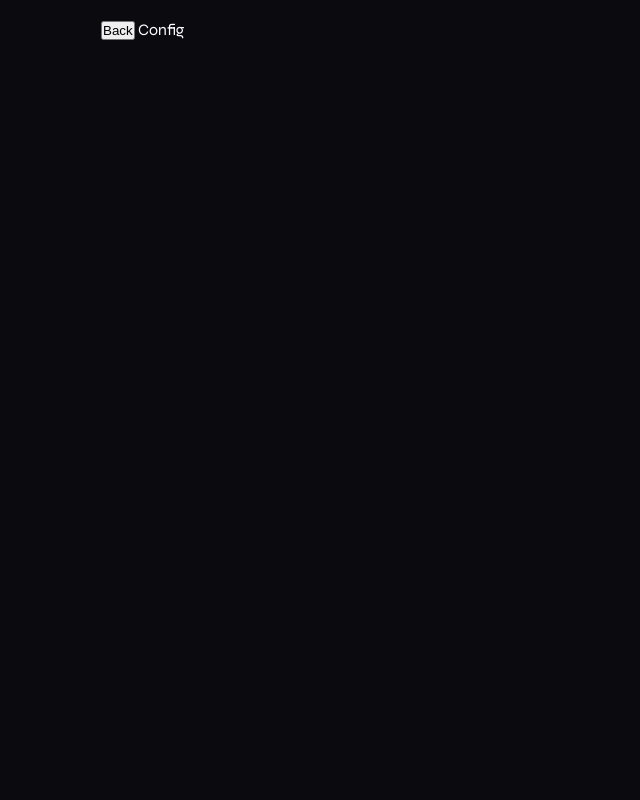
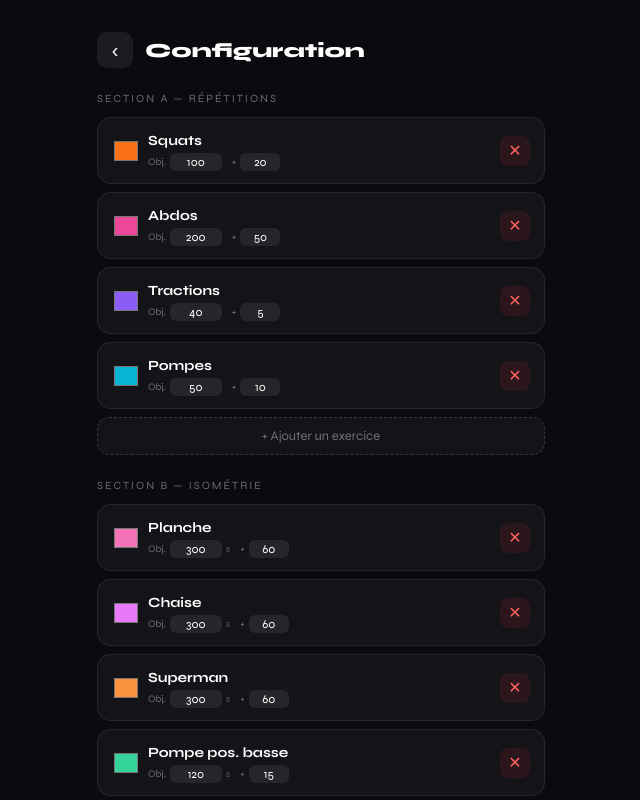
Before and after one commit to lordkyrr/sport-tracker, a React (Vite) app: page / in a window 1280 px wide. Both pictures are taken after a click on the button "⚙️". Shown: the top 800 px of the page, without its empty margins (319-959 px from the left). Built offline with nearby package versions, Linux system fonts and the light colour scheme.

Commit message:
feat: implement ConfigScreen with editable exercise lists

```diff
--- a/src/screens/ConfigScreen.jsx
+++ b/src/screens/ConfigScreen.jsx
@@ -1 +1,158 @@
-export function ConfigScreen({ onBack }) { return <div style={{ padding: 20 }}><button onClick={onBack}>Back</button> Config</div>; }
+export function ConfigScreen({ program, setProgram, onBack }) {
+  return (
+    <div style={{ padding: "32px 16px 0", minHeight: "100vh" }}>
+      <div style={{ display: "flex", alignItems: "center", gap: 12, marginBottom: 24 }}>
+        <button onClick={onBack} style={{
+          background: "rgba(255,255,255,0.07)", border: "none", borderRadius: 10,
+          color: "#fff", fontSize: 20, width: 36, height: 36, cursor: "pointer",
+          display: "flex", alignItems: "center", justifyContent: "center",
+        }}>‹</button>
+        <div style={{ fontSize: 20, fontWeight: 800 }}>Configuration</div>
+      </div>
+
+      <ExerciseSection
+        title="Section A — Répétitions"
+        exercises={program.A}
+        isTime={false}
+        onChange={(A) => setProgram({ ...program, A })}
+      />
+
+      <ExerciseSection
+        title="Section B — Isométrie"
+        exercises={program.B}
+        isTime={true}
+        onChange={(B) => setProgram({ ...program, B })}
+      />
+
+      <CardioSection
+        options={program.C}
+        onChange={(C) => setProgram({ ...program, C })}
+      />
+    </div>
+  );
+}
+
+function ExerciseSection({ title, exercises, isTime, onChange }) {
+  const update = (index, field, value) =>
+    onChange(exercises.map((e, i) => i === index ? { ...e, [field]: value } : e));
+
+  const remove = (index) => onChange(exercises.filter((_, i) => i !== index));
+
+  const add = () => onChange([
+    ...exercises,
+    isTime
+      ? { id: `ex-${Date.now()}`, label: "Nouvel exercice", targetSec: 60, quickAddSec: 15, color: "#ffffff" }
+      : { id: `ex-${Date.now()}`, label: "Nouvel exercice", target: 20, quickAdd: 5, color: "#ffffff" },
+  ]);
+
+  return (
+    <div style={{ marginBottom: 24 }}>
+      <div style={{ fontSize: 11, color: "rgba(255,255,255,0.4)", letterSpacing: 2, textTransform: "uppercase", marginBottom: 12 }}>
+        {title}
+      </div>
+      {exercises.map((e, i) => (
+        <div key={e.id} style={{
+          background: "rgba(255,255,255,0.04)",
+          border: "1px solid rgba(255,255,255,0.08)",
+          borderRadius: 14,
+          padding: "12px 14px",
+          marginBottom: 8,
+          display: "flex",
+          gap: 8,
+          alignItems: "center",
+        }}>
+          <input
+            type="color"
+            value={e.color}
+            onChange={ev => update(i, "color", ev.target.value)}
+            style={{ width: 28, height: 28, border: "none", borderRadius: 6, cursor: "pointer", padding: 0, background: "none", flexShrink: 0 }}
+          />
+          <div style={{ flex: 1, minWidth: 0 }}>
+            <input
+              type="text"
+              value={e.label}
+              onChange={ev => update(i, "label", ev.target.value)}
+              style={{ width: "100%", background: "transparent", border: "none", color: "#fff", fontSize: 14, fontWeight: 700, fontFamily: "'Syne', sans-serif", outline: "none", marginBottom: 4 }}
+            />
+            <div style={{ display: "flex", gap: 10, alignItems: "center" }}>
+              <label style={{ display: "flex", alignItems: "center", gap: 4 }}>
+                <span style={{ fontSize: 10, color: "rgba(255,255,255,0.4)" }}>Obj.</span>
+                <input
+                  type="number"
+                  value={isTime ? e.targetSec : e.target}
+                  onChange={ev => update(i, isTime ? "targetSec" : "target", Number(ev.target.value))}
+                  style={{ width: 52, background: "rgba(255,255,255,0.08)", border: "none", borderRadius: 6, color: "#fff", fontSize: 12, padding: "2px 6px", fontFamily: "'Syne', sans-serif", outline: "none", textAlign: "center" }}
+                />
+                {isTime && <span style={{ fontSize: 10, color: "rgba(255,255,255,0.3)" }}>s</span>}
+              </label>
+              <label style={{ display: "flex", alignItems: "center", gap: 4 }}>
+                <span style={{ fontSize: 10, color: "rgba(255,255,255,0.4)" }}>+</span>
+                <input
+                  type="number"
+                  value={isTime ? e.quickAddSec : e.quickAdd}
+                  onChange={ev => update(i, isTime ? "quickAddSec" : "quickAdd", Number(ev.target.value))}
+                  style={{ width: 40, background: "rgba(255,255,255,0.08)", border: "none", borderRadius: 6, color: "#fff", fontSize: 12, padding: "2px 6px", fontFamily: "'Syne', sans-serif", outline: "none", textAlign: "center" }}
+                />
+              </label>
+            </div>
+          </div>
+          <button
+            onClick={() => remove(i)}
+            style={{ background: "rgba(255,60,60,0.1)", border: "none", borderRadius: 8, color: "#ff6060", fontSize: 16, width: 30, height: 30, cursor: "pointer", display: "flex", alignItems: "center", justifyContent: "center", flexShrink: 0 }}
+          >✕</button>
+        </div>
+      ))}
+      <button onClick={add} style={{ width: "100%", background: "rgba(255,255,255,0.04)", border: "1px dashed rgba(255,255,255,0.15)", borderRadius: 12, color: "rgba(255,255,255,0.4)", fontSize: 13, padding: 10, cursor: "pointer", fontFamily: "'Syne', sans-serif" }}>
+        + Ajouter un exercice
+      </button>
+    </div>
+  );
+}
+
+function CardioSection({ options, onChange }) {
+  const update = (index, field, value) =>
+    onChange(options.map((e, i) => i === index ? { ...e, [field]: value } : e));
+  const remove = (index) => onChange(options.filter((_, i) => i !== index));
+  const add = () => onChange([...options, { id: `cardio-${Date.now()}`, label: "Nouvelle activité", emoji: "🏃" }]);
+
+  return (
+    <div style={{ marginBottom: 24 }}>
+      <div style={{ fontSize: 11, color: "rgba(255,255,255,0.4)", letterSpacing: 2, textTransform: "uppercase", marginBottom: 12 }}>
+        Section C — Cardio
+      </div>
+      {options.map((opt, i) => (
+        <div key={opt.id} style={{
+          background: "rgba(255,255,255,0.04)",
+          border: "1px solid rgba(255,255,255,0.08)",
+          borderRadius: 14,
+          padding: "10px 14px",
+          marginBottom: 8,
+          display: "flex",
+          gap: 8,
+          alignItems: "center",
+        }}>
+          <input
+            type="text"
+            value={opt.emoji}
+            onChange={ev => update(i, "emoji", ev.target.value)}
+            maxLength={2}
+            style={{ width: 32, background: "rgba(255,255,255,0.08)", border: "none", borderRadius: 6, color: "#fff", fontSize: 16, padding: 4, textAlign: "center", outline: "none", flexShrink: 0 }}
+          />
+          <input
+            type="text"
+            value={opt.label}
+            onChange={ev => update(i, "label", ev.target.value)}
+            style={{ flex: 1, background: "transparent", border: "none", color: "#fff", fontSize: 14, fontWeight: 700, fontFamily: "'Syne', sans-serif", outline: "none" }}
+          />
+          <button
+            onClick={() => remove(i)}
+            style={{ background: "rgba(255,60,60,0.1)", border: "none", borderRadius: 8, color: "#ff6060", fontSize: 16, width: 30, height: 30, cursor: "pointer", display: "flex", alignItems: "center", justifyContent: "center", flexShrink: 0 }}
+          >✕</button>
+        </div>
+      ))}
+      <button onClick={add} style={{ width: "100%", background: "rgba(255,255,255,0.04)", border: "1px dashed rgba(255,255,255,0.15)", borderRadius: 12, color: "rgba(255,255,255,0.4)", fontSize: 13, padding: 10, cursor: "pointer", fontFamily: "'Syne', sans-serif" }}>
+        + Ajouter une activité
+      </button>
+    </div>
+  );
+}
```
